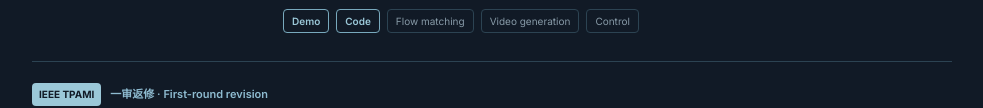
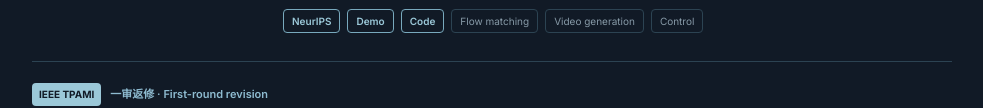
Before and after one commit to CRYCHIC-Sakiko-Togawa-214/zhongjielun2023-droid.github.io, a plain HTML site: page index.html in a window 1280 px wide. Shown: the part 985-1093 px from the top of the page, without its empty margins (148-1131 px from the left). Drawn offline with nearby package versions, Linux system fonts and the light colour scheme.

Commit message:
Add official NeurIPS link to FlowTrack and CV

```diff
--- a/index.html
+++ b/index.html
@@ -87,7 +87,7 @@
             <h3>FlowTrack: Controlling Edit-Signal Execution in Inversion-Free Flow Video Editing</h3>
             <p class="authors"><strong>Jielun Zhong</strong> - First Author, et al.</p>
             <p class="publication-summary"><strong>跨采样步的执行稳定性。</strong>保持原始速度差信号不变，以当前信号跟踪、历史方向延续与响应代价约束构造局部执行目标，推导闭式因果控制律。采样迭代间保留衰减前的方向记忆，减少波动的累积；相较仅响应衰减的版本，加入方向记忆使输出相对源视频的光流端点误差进一步降低 3.13%。</p>
-            <div class="publication-links"><a href="https://crychic-sakiko-togawa-214.github.io/FlowTrack/" target="_blank" rel="noreferrer">Demo</a><a href="https://github.com/CRYCHIC-Sakiko-Togawa-214/FlowTrack" target="_blank" rel="noreferrer">Code</a><span>Flow matching</span><span>Video generation</span><span>Control</span></div>
+            <div class="publication-links"><a href="https://neurips.cc/virtual/2026/poster/152250" target="_blank" rel="noreferrer">NeurIPS</a><a href="https://crychic-sakiko-togawa-214.github.io/FlowTrack/" target="_blank" rel="noreferrer">Demo</a><a href="https://github.com/CRYCHIC-Sakiko-Togawa-214/FlowTrack" target="_blank" rel="noreferrer">Code</a><span>Flow matching</span><span>Video generation</span><span>Control</span></div>
           </div>
         </article>
         <article class="publication publication-text-only">
```
Also changed, not shown: 1 other file.
